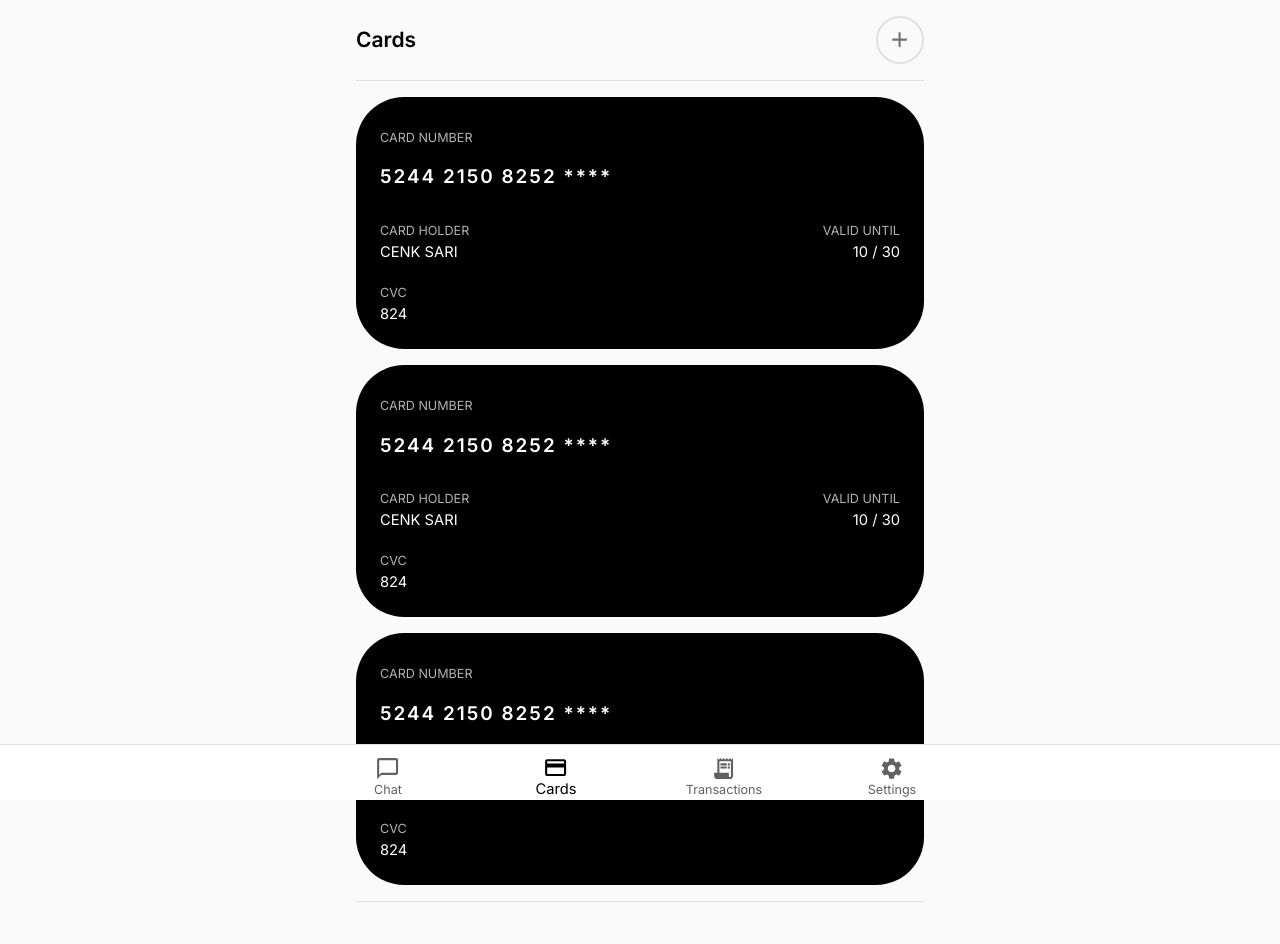
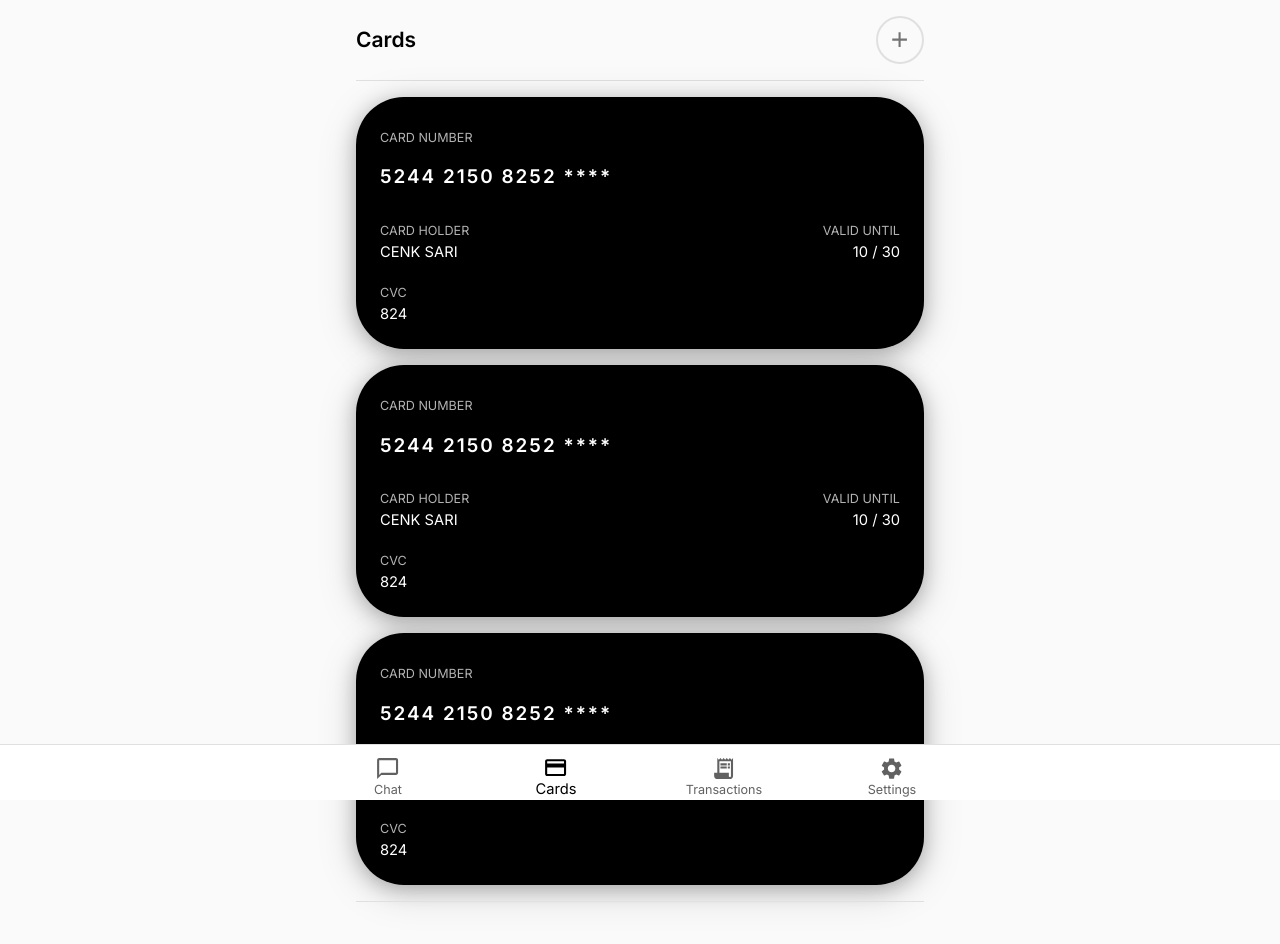
Before and after one commit to parushapradhan/creditcard_recommender, a React (Vite) app: page /cards in a window 1280 px wide. Shown: the top 944 px of the page. Built offline with nearby package versions, Linux system fonts and the light colour scheme.

Commit message:
update card

```diff
--- a/src/components/Card/Card.tsx
+++ b/src/components/Card/Card.tsx
@@ -19,6 +19,7 @@ const Card: React.FC<IProps> = ({ number, cvcNumber, validUntil, cardHolder }) =
         borderRadius: 3,
         mb: 2,
         border: 'none',
+        boxShadow: '0 4px 20px rgba(0,0,0,0.25), 0 8px 40px rgba(0,0,0,0.15)',
       }}
     >
       <Typography variant="overline" sx={{ opacity: 0.7 }}>
```
